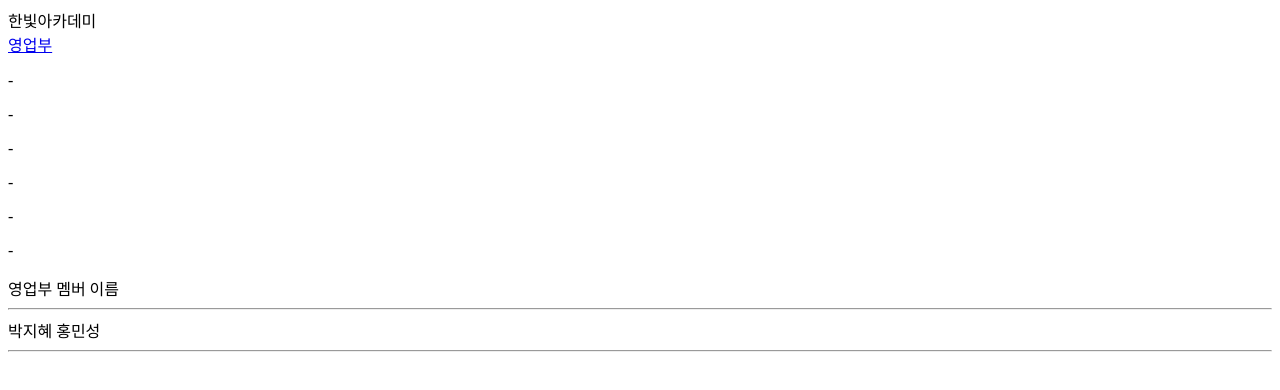
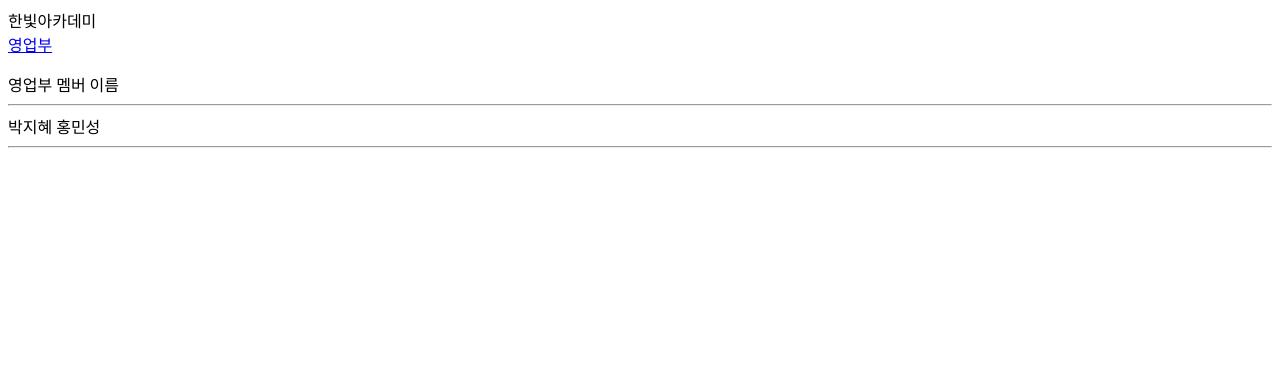
Before and after one commit to wndgus0712/f, a plain HTML site: page index.html in a window 1280 px wide. Drawn offline with Linux system fonts and the light colour scheme.

Commit message:
Update index.html

```diff
--- a/index.html
+++ b/index.html
@@ -6,12 +6,12 @@
 <body>
   <company location="서울">한빛아카데미<br>
     <department title="영업부 멤버 보기">
-      <a  href="#mem1">영업부</a>
+      <a href="#mem1">영업부</a>
     </department>
   </company>
-  <p>-</p> <p>-</p>
-  <p>-</p> <p>-</p>
-  <p>-</p> <p>-</p>
+  <p></p> <p></p>
+  <p></p> <p></p>
+  <p></p> <p></p>
   <staff id="mem1">영업부 멤버 이름
     <hr/>
     <member position="과장">박지혜</member>
```
